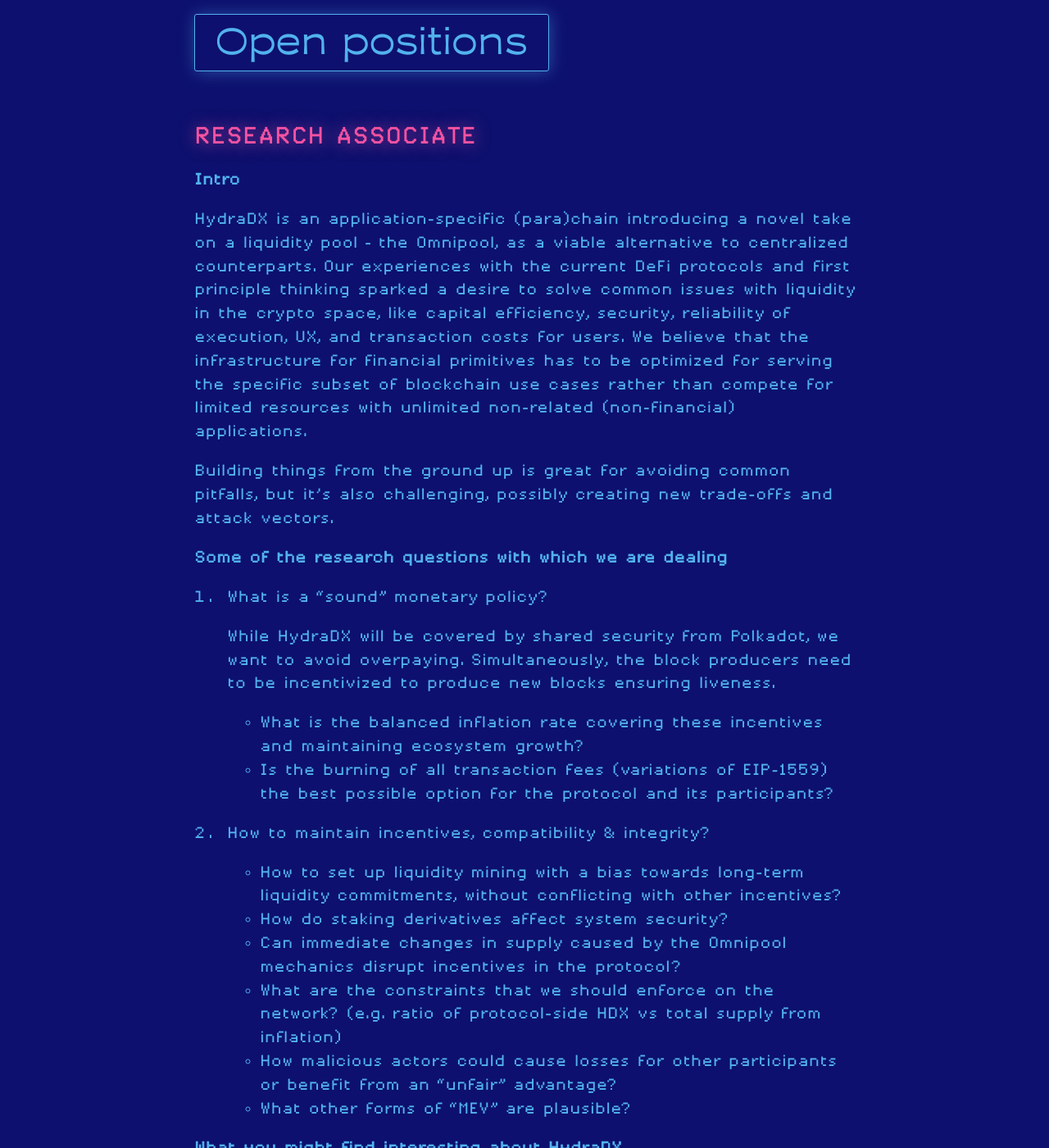
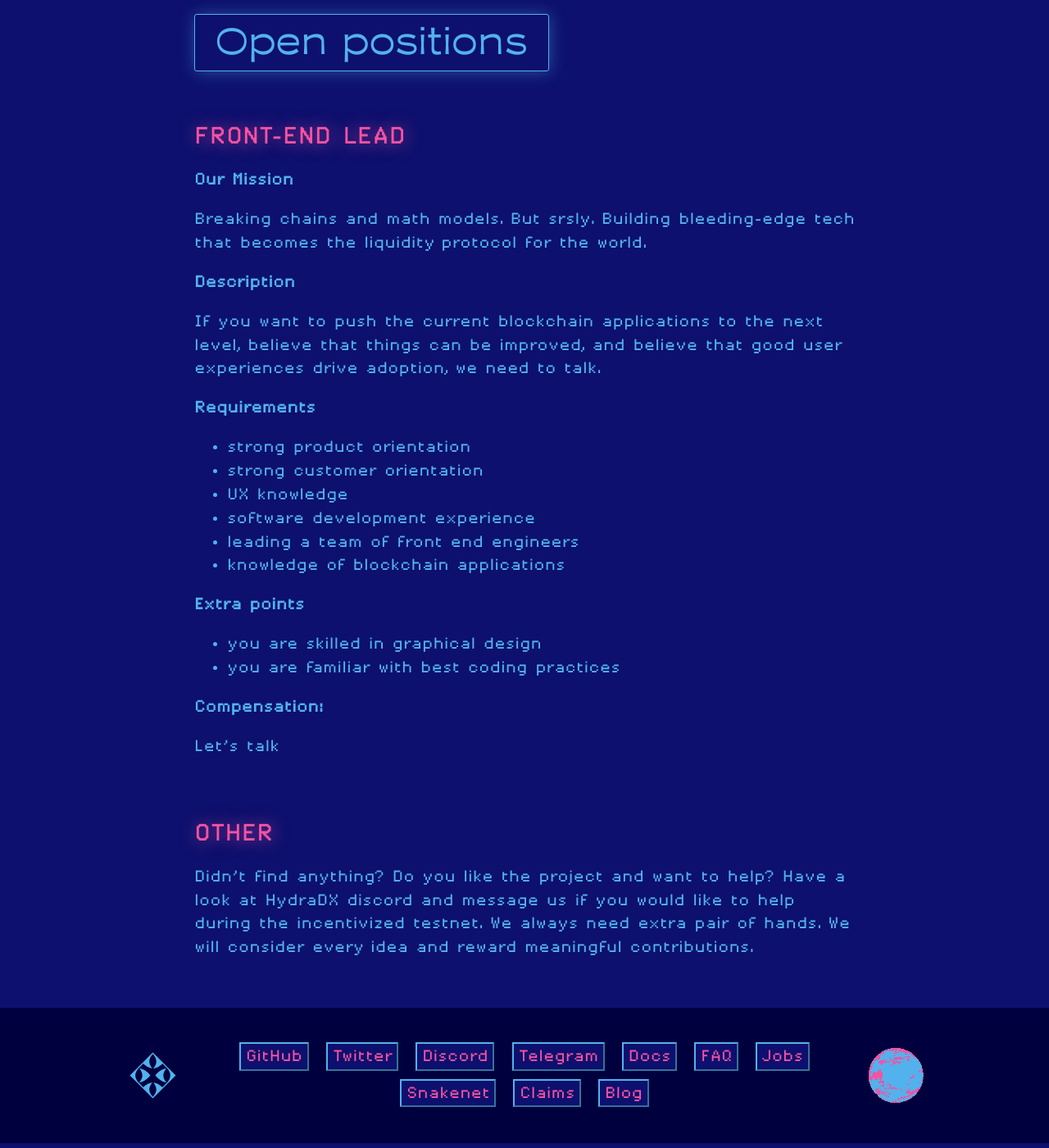
Before and after one commit to galacticcouncil/HydraDX-web-old, a Jekyll site: the page built from jobs.markdown, in a window 1280 px wide and 1400 px high. Shown: the whole window at 82% size. Built offline with Jekyll 4.4.1, drawn with Linux system fonts in a browser that asks for light colours; our own code applies the rules of GitHub Pages for plain Markdown files; some of the changed text lies outside the part shown.

Commit message:
Update jobs.markdown

```diff
--- a/jobs.markdown
+++ b/jobs.markdown
@@ -4,50 +4,6 @@ style: jobs
 ---
 
 # Open positions
-
-## [Research Associate](#research-associate)
-
-**Intro**
-
-HydraDX is an application-specific (para)chain introducing a novel take on a liquidity pool - the Omnipool, as a viable alternative to centralized counterparts. Our experiences with the current DeFi protocols and first principle thinking sparked a desire to solve common issues with liquidity in the crypto space, like capital efficiency, security, reliability of execution, UX, and transaction costs for users. We believe that the infrastructure for financial primitives has to be optimized for serving the specific subset of blockchain use cases rather than compete for limited resources with unlimited non-related (non-financial) applications.
-
-Building things from the ground up is great for avoiding common pitfalls, but it's also challenging, possibly creating new trade-offs and attack vectors.
-
-**Some of the research questions with which we are dealing**
-
-1. What is a "sound" monetary policy?
-
-    While HydraDX will be covered by shared security from Polkadot, we want to avoid overpaying. Simultaneously, the block producers need to be incentivized to produce new blocks ensuring liveness.
-
-    * What is the balanced inflation rate covering these incentives and maintaining ecosystem growth?
-    * Is the burning of all transaction fees (variations of EIP-1559) the best possible option for the protocol and its participants?
-
-2. How to maintain incentives, compatibility & integrity?
-
-    * How to set up liquidity mining with a bias towards long-term liquidity commitments, without conflicting with other incentives?
-    * How do staking derivatives affect system security?
-    * Can immediate changes in supply caused by the Omnipool mechanics disrupt incentives in the protocol?
-    * What are the constraints that we should enforce on the network? (e.g. ratio of protocol-side HDX vs total supply from inflation)
-    * How malicious actors could cause losses for other participants or benefit from an "unfair" advantage?
-    * What other forms of "MEV" are plausible?
-
-**What you might find interesting about HydraDX**
-
-* We use a Nominated PoS consensus mechanism that can avoid the notorious [rich getting richer](https://vitalik.ca/general/2020/11/06/pos2020.html){:target="_blank"} issue in most of the traditional PoS networks.
-* We strive to be a vertically integrated protocol, preserving values for its users rather than leaking them out of the system.
-
-**Requirements (not mandatory, but preferably)**
-
-* Python
-* Matlab or data analytics in any language
-* [CadCad](https://cadcad.org) experience
-* Monte Carlo simulations
-* Statistical analysis
-* Quick Learner
-
-**Reward**
-
-Fiat (DAI/USDC) + HDX in amounts depending on your time allocation (we prefer a full-time).
 
 ## [Front-end lead](#front-end-lead)
 
```
